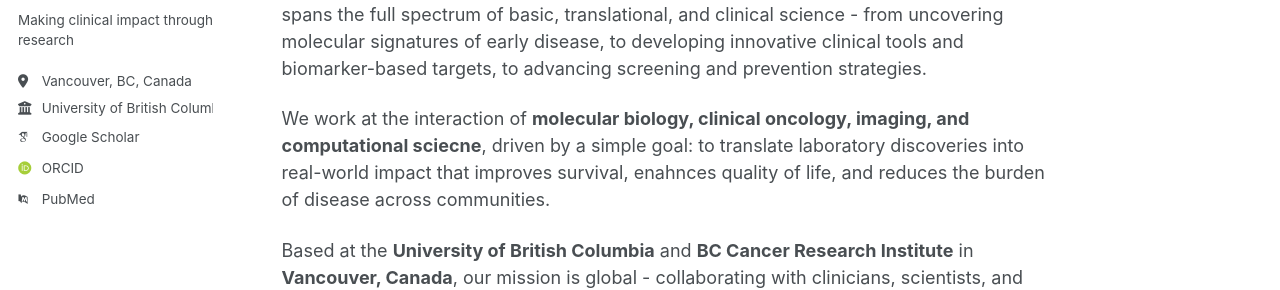
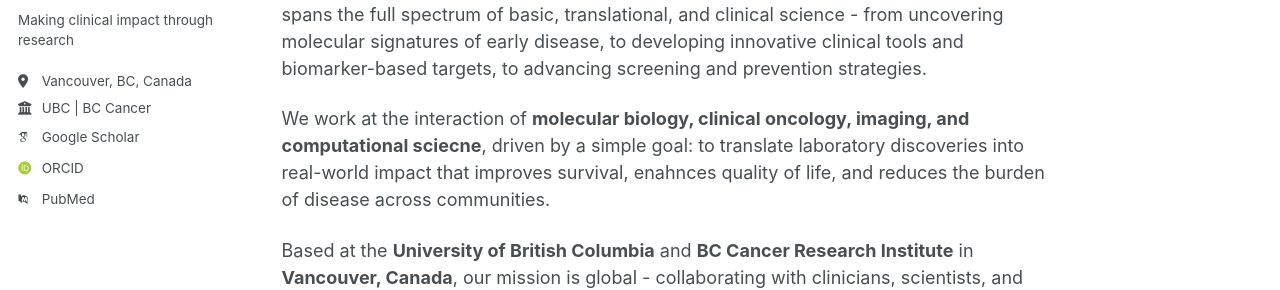
Before and after one commit to kelypliu/pohlab, a Jekyll site: the page built from _pages/about.md, in a window 1280 px wide. Shown: the part 327-617 px from the top of the page. Built offline with Jekyll 4.4.1, drawn with Linux system fonts in a browser that asks for light colours; some web fonts are replaced; a script that is not in the unit is left out.

Commit message:
Update _config.yml

```diff
--- a/_config.yml
+++ b/_config.yml
@@ -28,7 +28,7 @@ author:
   pronouns         : # example: "she/her"
   bio              : "Making clinical impact through research"
   location         : "Vancouver, BC, Canada"
-  employer         : "University of British Columbia | BC Cancer Research Institute"
+  employer         : "UBC | BC Cancer"
   uri              : # URL
   email            : #"none@example.org"
 
```
